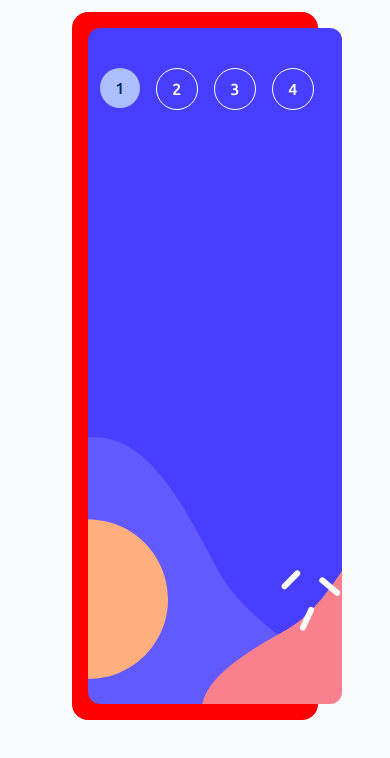
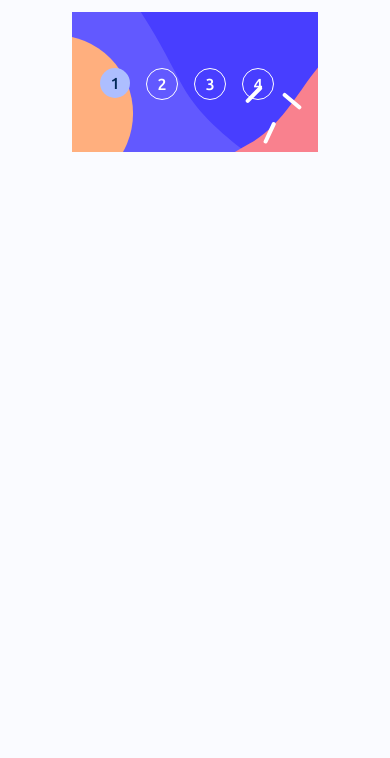
Before and after one commit to amandaduuaarte/multi-step-form, a React (Create React App) app: page / in a window 390 px wide. Shown: the top 758 px of the page. Built offline with nearby package versions, Linux system fonts and the light colour scheme.

Commit message:
refactor: Adjsting sidebar for mobile

```diff
--- a/src/components/SideBar/styles.ts
+++ b/src/components/SideBar/styles.ts
@@ -15,5 +15,6 @@ export const Container = styled.div`
         flex-direction: row;
         justify-content: center;
         padding: 12px;
+        background: none;
     }
 `;
--- a/src/components/Steps/styles.ts
+++ b/src/components/Steps/styles.ts
@@ -68,4 +68,9 @@ export const StepStatusIndicator = styled.div<StepStatusIndicatorProps>`
             border: none;
             color: ${colors.MarineBlue};
         `};
+
+    @media ${devices.sm} {
+        height: 30px;
+        width: 30px;
+    }
 `;
--- a/src/pages/Form/styles.ts
+++ b/src/pages/Form/styles.ts
@@ -1,6 +1,8 @@
 import { styled } from "styled-components";
+
 import colors from "../../styles/colors";
 import devices from "../../constants/devices";
+import BackgoundSideBar from "../../assets/images/bg-sidebar-mobile.svg";
 
 export const Container = styled.div`
     background: ${colors.white};
@@ -15,6 +17,12 @@ export const Container = styled.div`
     @media ${devices.sm} {
         display: flex;
         flex-direction: row;
-        background: red;
+        background-image: url(${BackgoundSideBar});
+        background-repeat: no-repeat;
+        background-size: cover;
+        height: 50%;
+        border-radius: 0;
+        align-items: center;
+        justify-content: center;
     }
 `;
```
